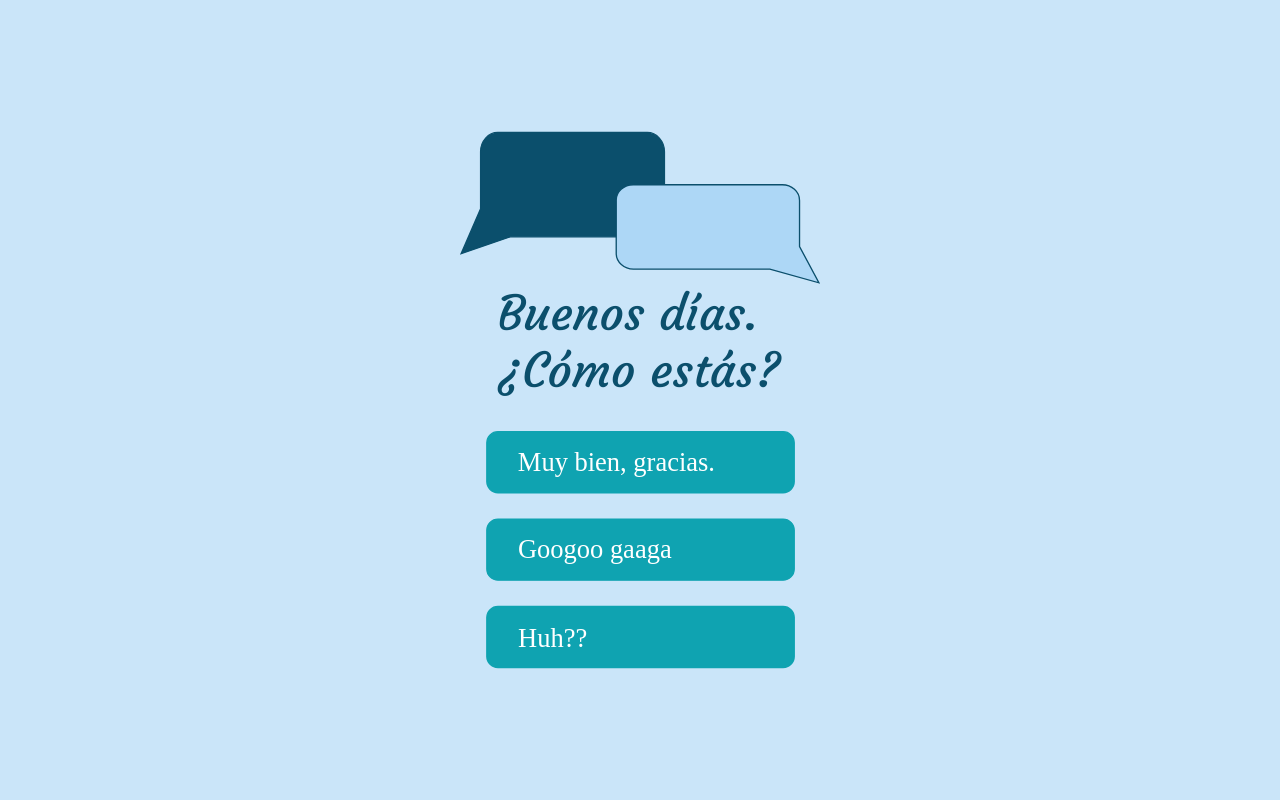
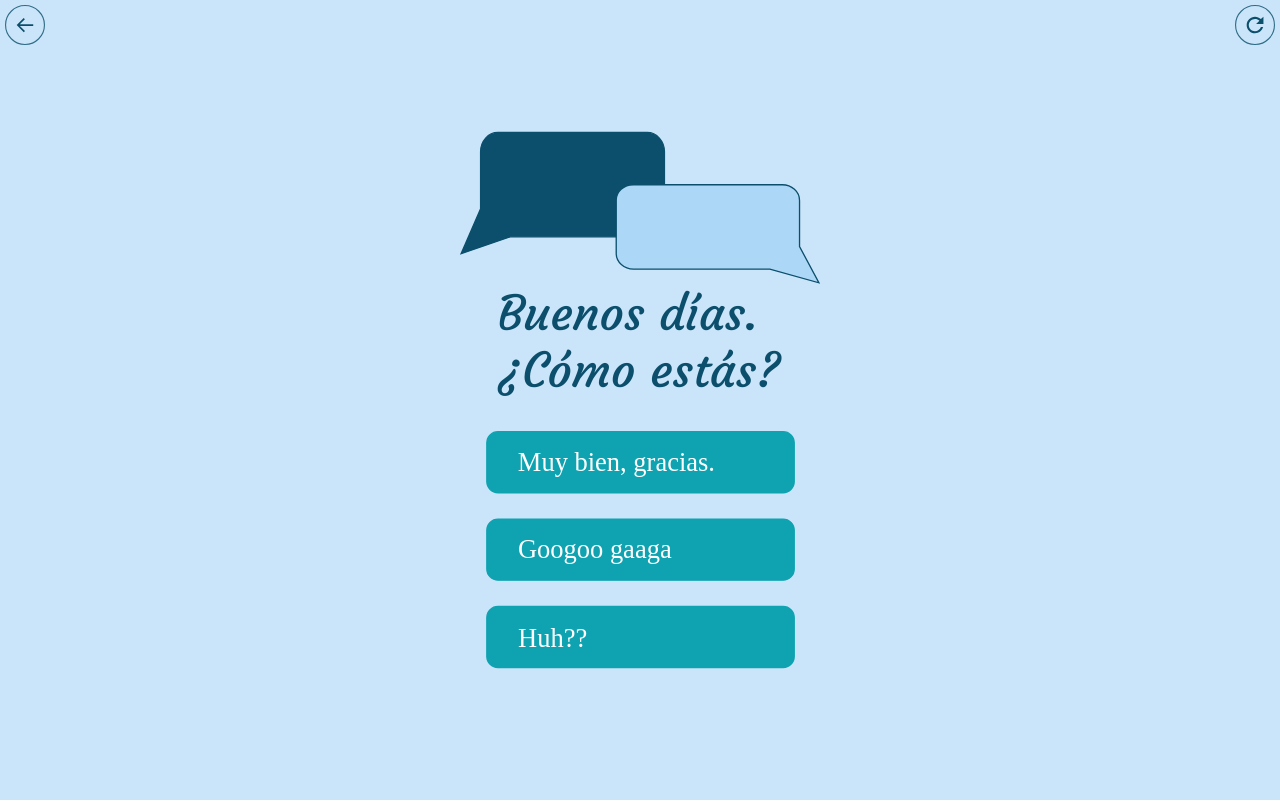
Before and after one commit to dreamz89/Interactive-Flowchart, a Vue app: page / in a window 1280 px wide. Both pictures are taken after a click on the button "Play". Built offline with nearby package versions, Linux system fonts and the light colour scheme; a web font is replaced by a local one.

Commit message:
add navigation button svgs

```diff
--- a/src/components/InteractiveFlowchart.vue
+++ b/src/components/InteractiveFlowchart.vue
@@ -1,10 +1,14 @@
 <template>
   <div>
-    <div id="intro" ref="intro">
+    <div id="intro" v-if="showIntro">
       <div>
         <p>Which StraitsTimes interactive graphics team member are you?</p>
-        <button @click="$refs.intro.style.display = 'none'">Play</button>
+        <button @click="showIntro = false">Play</button>
       </div>
+    </div>
+    <div id="navigation" v-else>
+      <div class="button"><img src="back.svg"></div>
+      <div class="button"><img src="restart.svg"></div>
     </div>
     <graphic :viewBox="viewBox"></graphic>
   </div>
@@ -17,6 +21,7 @@ export default {
   components: { graphic },
   data () {
     return {
+      showIntro: true,
       padding: 100,
       travelling: false,
       targetPath: null,
@@ -92,8 +97,8 @@ export default {
       this.targetPath = pathElement.getAttribute('d') + 'l' + difference
 
       this.travelling = true
-      TweenMax.fromTo(this.$data, duration, { offset: 0 },
-      { offset: getPathLength(this.targetPath),
+      TweenMax.fromTo(this.$data, duration, { offset: 0 }, {
+        offset: getPathLength(this.targetPath),
         width: n.width + 2 * this.padding,
         height: n.height + 2 * this.padding,
         ease: Power1.easeInOut,
@@ -152,6 +157,27 @@ function getPointAtLength (d, offset) {
 #intro p {
   padding: 0 10%;
 }
+#navigation {
+  position: absolute;
+  width: 100%;
+  height: 50px;
+}
+#navigation .button:first-child {
+  height: 40px;
+  width: 40px;
+  float: left;
+  padding: 5px;
+}
+#navigation .button:last-child {
+  height: 40px;
+  width: 40px;
+  float: right;
+  padding: 5px;
+}
+#navigation img {
+  height: 100%;
+  width: 100%;
+}
 button {
   display: block;
   margin: 0 auto;
```
Also changed, not shown: public/back.svg (added), public/restart.svg (added). Lines whose indentation alone changed are shown as unchanged.
